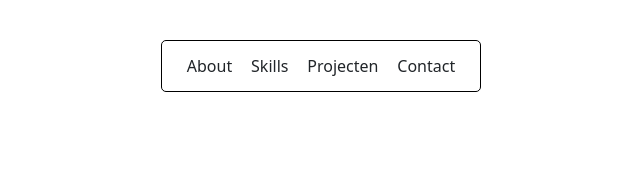
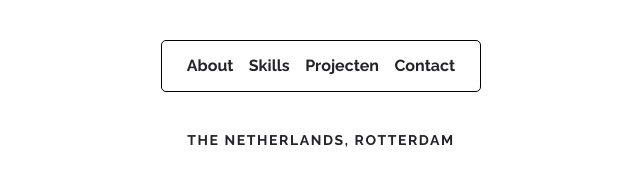
Before and after one commit to Sampie1/Portfolio, a plain HTML site: page index.html in a window 1280 px wide. Shown: the whole page, without its empty margins (319-959 px from the left). Drawn offline with nearby package versions, Linux system fonts and the light colour scheme.

Commit message:
Kleine aanpassing

```diff
--- a/index.html
+++ b/index.html
@@ -1,26 +1,34 @@
 <!DOCTYPE html>
 <html lang="en">
+
 <head>
     <meta charset="UTF-8">
     <meta name="viewport" content="width=device-width, initial-scale=1.0">
+    <link rel="preconnect" href="https://fonts.googleapis.com">
+    <link rel="preconnect" href="https://fonts.gstatic.com" crossorigin>
+    <link href="https://fonts.googleapis.com/css2?family=Raleway:ital,wght@0,100..900;1,100..900&display=swap" rel="stylesheet">
     <link rel="stylesheet" href="styles/style.css">
-    <link href="https://cdn.jsdelivr.net/npm/bootstrap@5.3.3/dist/css/bootstrap.min.css" rel="stylesheet" integrity="sha384-QWTKZyjpPEjISv5WaRU9OFeRpok6YctnYmDr5pNlyT2bRjXh0JMhjY6hW+ALEwIH" crossorigin="anonymous">
+    <link href="https://cdn.jsdelivr.net/npm/bootstrap@5.3.3/dist/css/bootstrap.min.css" rel="stylesheet"
+        integrity="sha384-QWTKZyjpPEjISv5WaRU9OFeRpok6YctnYmDr5pNlyT2bRjXh0JMhjY6hW+ALEwIH" crossorigin="anonymous">
     <title>Portfolio - Sam Koolmees</title>
 </head>
+
 <body>
     <div class="container">
-    <nav class="navbar navbar-expand-lg">
-        <div class="container-fluid">
+        <nav class="navbar navbar-expand-lg">
+            <div class="container-fluid">
                 <a class="nav-link" href="#over-mij">About</a>
                 <a class="nav-link" href="#mijn-skills">Skills</a>
                 <a class="nav-link" href="#mijn-projecten">Projecten</a>
                 <a class="nav-link" href="#contact">Contact</a>
             </div>
-        </div>
-    </nav>
+        </nav>
 
-</div><!--container-->
+        <h4 class="locatie">The Netherlands, Rotterdam</h4>
+    </div>
+
     <script src="script.js"></script>
     <script src="https://cdn.jsdelivr.net/npm/bootstrap@5.3.3/dist/js/bootstrap.bundle.min.js" integrity="sha384-YvpcrYf0tY3lHB60NNkmXc5s9fDVZLESaAA55NDzOxhy9GkcIdslK1eN7N6jIeHz" crossorigin="anonymous"></script>
 </body>
+
 </html>
--- a/styles/style.css
+++ b/styles/style.css
@@ -4,17 +4,33 @@
     /* font-family:  */
 }
 
+body{
+    font-family: 'Raleway', sans-serif !important;
+}
+
 .container{
+    max-width: 70%;
     margin-top: 2.5rem;
-    max-width: 70%;
 }
 
 .navbar {
+    font-weight: bold;
     max-width: 320px;
+    min-width: 320px;
     margin-left: auto;
     margin-right: auto;
     padding: 0.8rem !important;
     background-color: #fff;
     border: solid 1px black;
     border-radius: 5px;
+    margin-bottom: 2.5rem;
 }
+
+
+.locatie{
+    text-align: center;
+    text-transform: uppercase;
+    font-weight: bold;
+    font-size: 14px;
+    letter-spacing: 0.1rem;
+}
```
